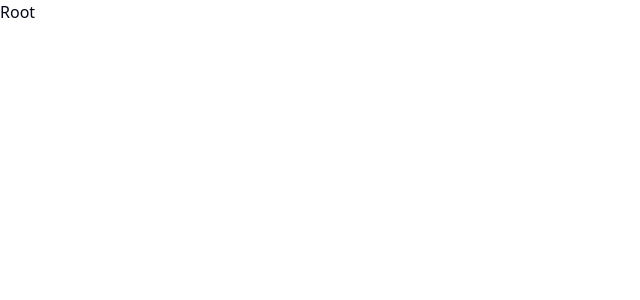
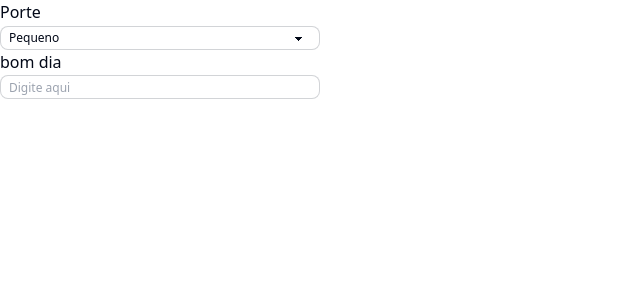
Before and after one commit to LucasOF23/AdoCAO, a Next.js app: page / in a window 1280 px wide. Shown: the top 300 px of the page, without its empty margins (0-640 px from the left). Built offline with nearby package versions, Linux system fonts and the light colour scheme.

Commit message:
Componentes do forms parcialmente feitos

```diff
--- a/package.json
+++ b/package.json
@@ -16,6 +16,7 @@
     "lucide-react": "^0.376.0",
     "next": "14.2.3",
     "react": "^18",
+    "react-daisyui": "^5.0.0",
     "react-dom": "^18",
     "tailwind-merge": "^2.3.0",
     "tailwindcss-animate": "^1.0.7"
--- /dev/null
+++ b/src/app/adoption/forms/page-forms.tsx
@@ -0,0 +1,25 @@
+import { FormsSel, FormsItem } from "../../../components/FormsSel";
+import { FormsInput, FormsInputProps } from "../../../components/FormsInput";
+
+export default function PageForms() {
+  const items: FormsItem[] = [
+    {
+      id: 1,
+      label: "Pequeno",
+    },
+    {
+      id: 10,
+      label: "Médio",
+    },
+    {
+      id: 10,
+      label: "Grande",
+    },
+  ];
+  return (
+    <>
+      <FormsSel items={items} key={220} title="Porte" />
+      <FormsInput key={1} title="bom dia" />
+    </>
+  );
+}
--- a/src/app/adoption/posts/new/page.tsx
+++ /dev/null
@@ -1,3 +0,0 @@
-export default function AdoptionPostForm() {
-  return <div>AdoptionPostForm</div>;
-}
--- a/src/app/page.tsx
+++ b/src/app/page.tsx
@@ -1,3 +1,9 @@
+import PageForms from "./adoption/forms/page-forms";
+
 export default function Root() {
-  return <div>Root</div>;
+  return (
+    <>
+      <PageForms />
+    </>
+  );
 }
--- /dev/null
+++ b/src/components/Checkbox.tsx
@@ -0,0 +1,16 @@
+export type CheckboxProps = {
+  text: string;
+};
+
+export default function Checkbox({ text }: CheckboxProps) {
+  return (
+    <>
+      <div className="form-control">
+        <label className="label cursor-pointer">
+          <span className="label-text">{text}</span>
+          <input type="checkbox" defaultChecked className="checkbox" />
+        </label>
+      </div>
+    </>
+  );
+}
--- /dev/null
+++ b/src/components/FormsInput.tsx
@@ -0,0 +1,20 @@
+import { InfoB, InfoBProps } from "./infoB";
+
+export type FormsInputProps = {
+  key: number;
+  title: string;
+  //   informative_button: InfoBProps;
+};
+
+export function FormsInput({ key, title }: FormsInputProps) {
+  return (
+    <>
+      <h3>{title}</h3>
+      <input
+        type="text"
+        placeholder="Digite aqui"
+        className="input input-bordered w-full max-w-xs input-xs"
+      />
+    </>
+  );
+}
--- /dev/null
+++ b/src/components/FormsSel.tsx
@@ -0,0 +1,24 @@
+export type FormsItem = {
+  id: number;
+  label: string;
+};
+
+export type FormsSelProps = {
+  items: FormsItem[];
+  key: number;
+  title: string;
+  // question_button: QuestionButton;
+};
+
+export function FormsSel({ items, key, title }: FormsSelProps) {
+  return (
+    <>
+      <h3>{title}</h3>
+      <select className="select select-bordered select-xs w-full max-w-xs">
+        {items.map((item) => (
+          <option>{item.label}</option>
+        ))}
+      </select>
+    </>
+  );
+}
--- /dev/null
+++ b/src/components/PopUp.tsx
@@ -0,0 +1,7 @@
+export type PopUpProps = {
+  text: string;
+};
+
+export function PopUp({ text }: PopUpProps) {
+  return <></>;
+}
--- /dev/null
+++ b/src/components/infoB.tsx
@@ -0,0 +1,9 @@
+import { PopUp, PopUpProps } from "./PopUp";
+
+export type InfoBProps = {
+  popup: PopUpProps;
+};
+
+export function InfoB({ popup }: InfoBProps) {
+  return <></>;
+}
```
Also changed, not shown: src/app/adoption/posts/page-adoption.tsx (renamed from src/app/adoption/posts/page.tsx), 1 other file (tests, documents, lock files or other folders).
